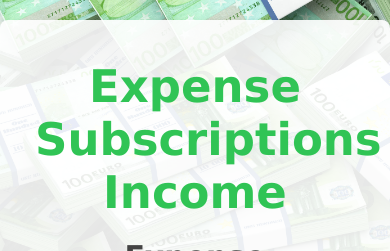
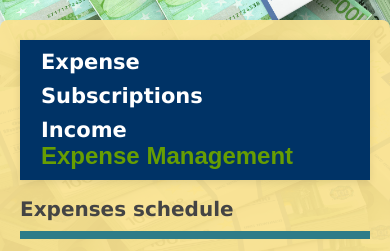
Before and after one commit to Maximian3/-Management, a Flask app: page / in a window 390 px wide. Shown: the top 251 px of the page. Run offline with Flask 3, Linux system fonts and the light colour scheme; the visitor is signed in with stand-in values (Sample User, id 1); data that the repository does not hold is empty.

Commit message:
Update style.css

```diff
--- a/static/style.css
+++ b/static/style.css
@@ -15,47 +15,80 @@ body {
     max-width: 900px;
     margin: 20px auto;
     padding: 20px;
-    font-size: 21px;
-    background-color: rgba(255, 255, 255, 0.901);
+    font-size: 25px;
+    background-color: rgba(250, 227, 144, 0.938);
     border-radius: 8px;
     box-shadow: 0 4px 8px rgba(0, 0, 0, 0.1);
+
 }
 
+/* Common styles for header */
 header {
-    text-align: center;
-    margin-bottom: 70px;
-    margin-top: 20px;
-    font-size: 45px;
+    background-color: #003366; /* Dark blue background */
+    color: rgb(103, 158, 2); /* White text */
+    padding: 10px 21px; /* Indents inside header */
+    display: flex;
+    justify-content: space-between; /* Positioning navigation and header on the edges */
+    align-items: center; /* Centering vertically */
+    box-shadow: 0 2px 8px rgba(0, 0, 0, 0.1); /* Light shadow */
   }
 
-header h1 {
-    color: #444;
-    font-size: 30px;
+  /* Navigation */
+  nav {
+    display: flex;
+    gap: 20px; /* Indents between links */
   }
 
   nav a {
-    margin: 0 15px;
+    color: white; /* White links */
     text-decoration: none;
-    color: #30c455;
+    font-size: 21px;
     font-weight: bold;
+    transition: color 0.3s ease; /* Smooth color transition*/
   }
 
   nav a:hover {
-    color: #0d8e6bdb;
+    color:rgb(103, 158, 2);  /* Hover color  */
   }
 
+  /* Headline */
+  h1 {
+    font-size: 2rem; /* Header size */
+    font-family: 'Arial', sans-serif; /* Font for the title */
+    margin: 0; /* Removing indents */
+    font-weight: bold; /* Bold text */
+  }
+
+  /* Adaptability (mobile version) */
+  @media (max-width: 768px) {
+    header {
+      flex-direction: column; /* The line becomes vertical */
+      align-items: flex-start; /* Aligning elements to the left */
+    }
+
+    nav {
+      flex-direction: column; /* One Column Navigation */
+      gap: 10px;
+    }
+
+    h1 {
+      font-size: 1.5rem; /* Smaller header size on mobile devices */
+    }
+  }
+
+
 h2 {
-    font-size: 24px;
+    font-size: 20px;
     margin-bottom: 15px;
     color: #444;
-    border-bottom: 2px solid #ddd;
+    border-bottom: 8px solid #2e7c88;
     padding-bottom: 10px;
 }
 
 
 
 
-/* Стили для графика */
+/* Styles for the chart */
 .chart-container {
     display: flex;
     justify-content: center;
```
Also changed, not shown: other parts of static/style.css (+161 -23 lines). Lines whose indentation alone changed are shown as unchanged.
